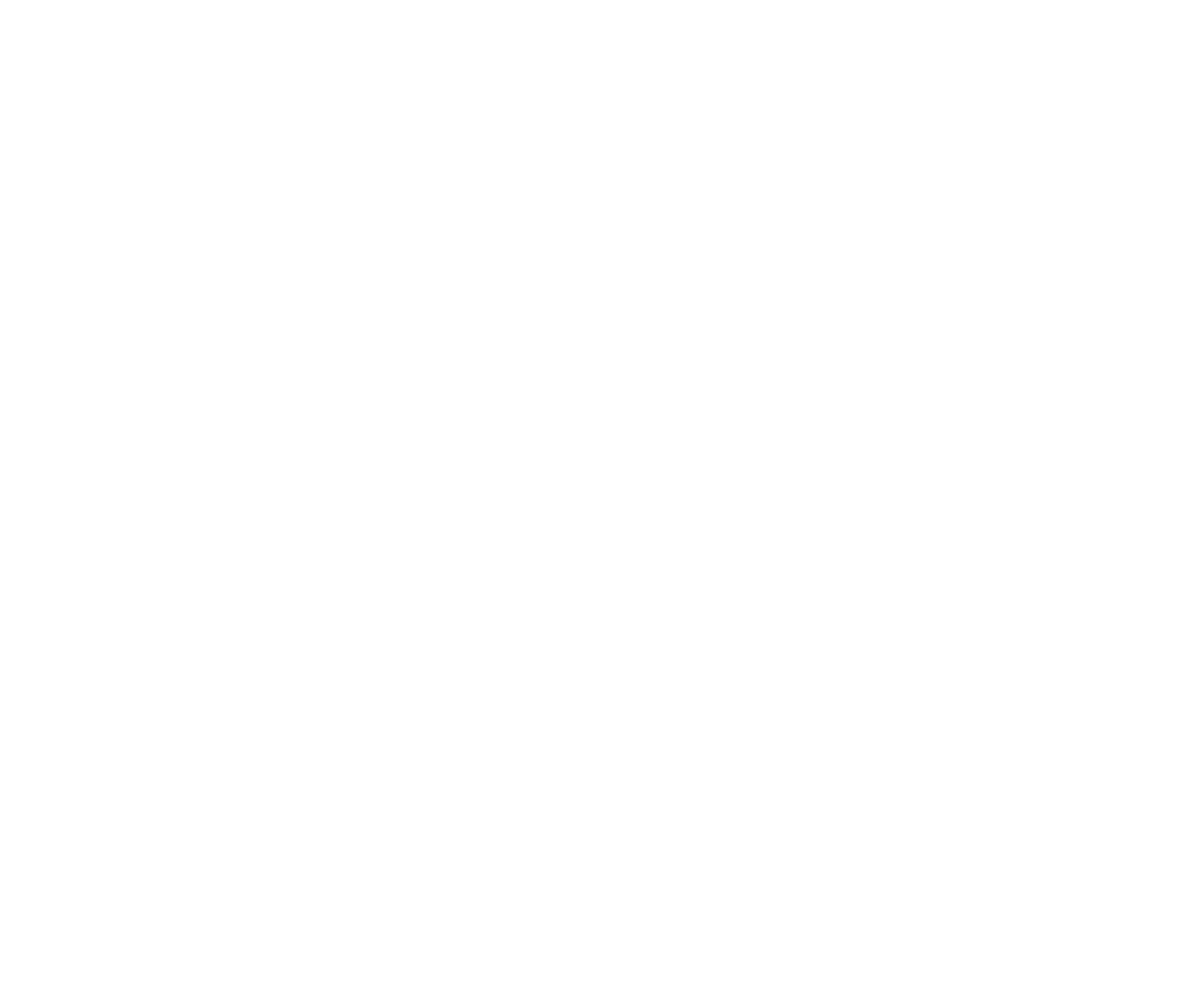
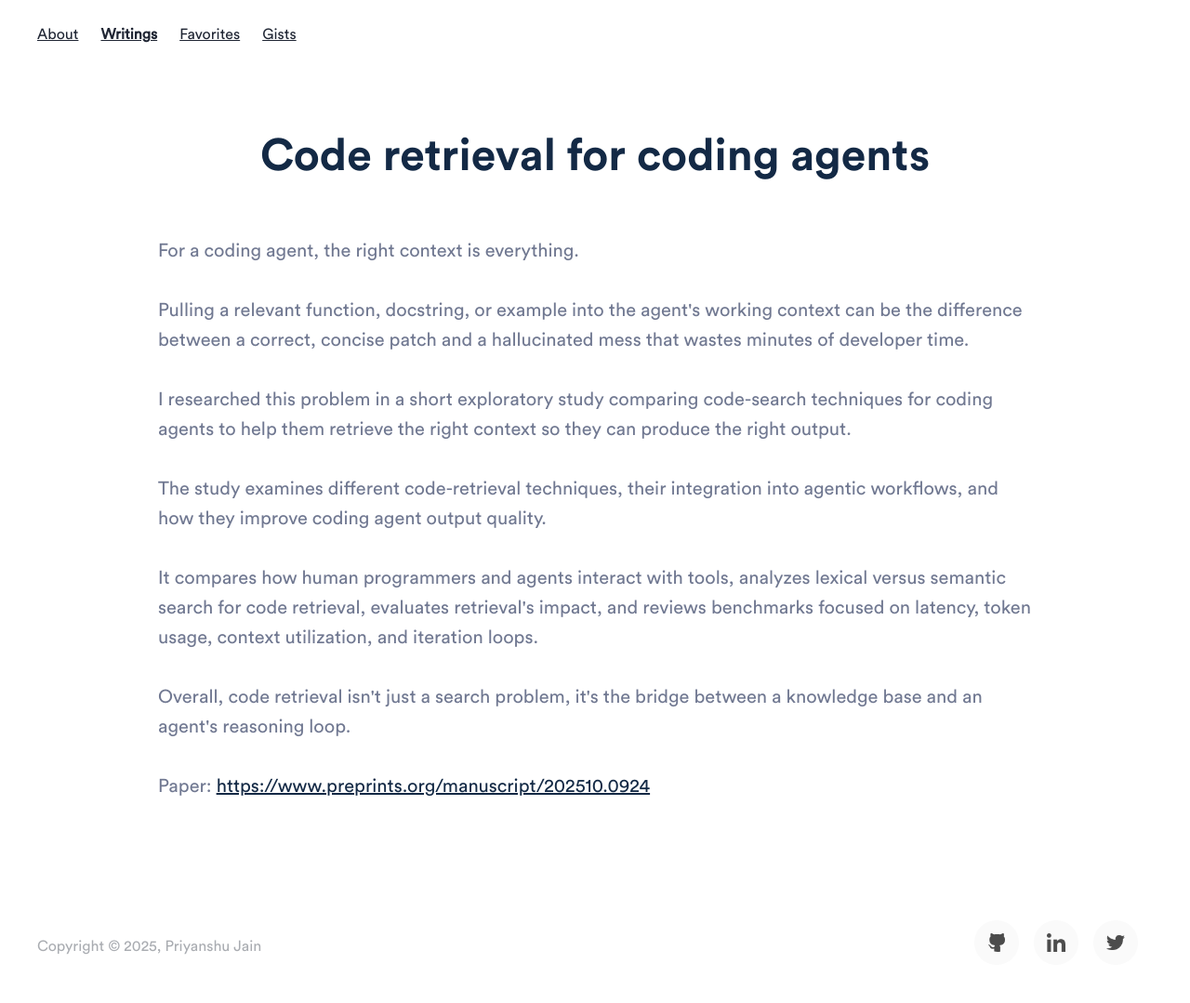
Before and after one commit to priyanshujain/priyanshujain.dev, a Gatsby site: page /writings/code-retrieval-for-coding-agents in a window 1280 px wide. Before the commit this address had no page. Shown: the whole page at 93% size. Before the commit the page ends 800 px from the top, so only its background shows below. Built offline with nearby package versions, Linux system fonts and the light colour scheme; Gatsby itself is replaced by a stand-in of ours.

Commit message:
Add code retrieval article page

```diff
--- /dev/null
+++ b/src/pages/writings/code-retrieval-for-coding-agents.js
@@ -0,0 +1,70 @@
+import React, { useState } from "react";
+import Layout from "../../components/layout/index";
+import SEO from "../../components/seo";
+import { SectionBox } from "../../components/home";
+import Icon from "../../components/Icon";
+
+const handleScroll = (isModalOpen) => {
+    if (isModalOpen === true) {
+        document.documentElement.style.overflow = "hidden";
+    } else {
+        document.documentElement.style.overflowY = "scroll";
+    }
+};
+
+const Page = (props) => {
+    const [isContactOpen, setContact] = useState(false);
+    const handleContact = () => {
+        handleScroll(!isContactOpen);
+        setContact(!isContactOpen);
+    };
+
+    return (
+        <Layout headerClass="">
+            <SEO
+                title="Code retrieval for coding agents"
+                description={`For a coding agent, the right context is everything. Pulling a relevant function, docstring, or example into the agent's working context can be the difference between a correct, concise patch and a hallucinated mess.`}
+            />
+            <div
+                class="main-content"
+                style={{
+                    minHeight: "100vh",
+                }}
+            >
+                <SectionBox
+                    heading="Code retrieval for coding agents"
+                    headingClass="ma0 pa0 f2 f-headline-ns sig-blue fw-600"
+                    bodyClass="col-12 mw-100 center"
+                    className="pt16"
+                />
+                <div className=" pt0 pb5 pt10-ns pb20-ns">
+                    <div className="mw-l center">
+                        <p className="ma0 pa0 pl5 pr5 mt4 f4 f3-ns sig-grey">
+                            For a coding agent, the right context is everything.
+                            <br />
+                            <br />
+                            Pulling a relevant function, docstring, or example into the agent's working context can be the difference between a correct, concise patch and a hallucinated mess that wastes minutes of developer time.
+                            <br />
+                            <br />
+                            I researched this problem in a short exploratory study comparing code-search techniques for coding agents to help them retrieve the right context so they can produce the right output.
+                            <br />
+                            <br />
+                            The study examines different code-retrieval techniques, their integration into agentic workflows, and how they improve coding agent output quality.
+                            <br />
+                            <br />
+                            It compares how human programmers and agents interact with tools, analyzes lexical versus semantic search for code retrieval, evaluates retrieval's impact, and reviews benchmarks focused on latency, token usage, context utilization, and iteration loops.
+                            <br />
+                            <br />
+                            Overall, code retrieval isn't just a search problem, it's the bridge between a knowledge base and an agent's reasoning loop.
+                            <br />
+                            <br />
+                            Paper: <a href="https://www.preprints.org/manuscript/202510.0924" target="_blank" rel="noopener noreferrer" className="sig-blue">https://www.preprints.org/manuscript/202510.0924</a>
+                        </p>
+                    </div>
+                </div>
+            </div>
+        </Layout>
+    );
+};
+
+export default Page;
```
Also changed, not shown: src/pages/writings/index.js (+21 -0 lines).
